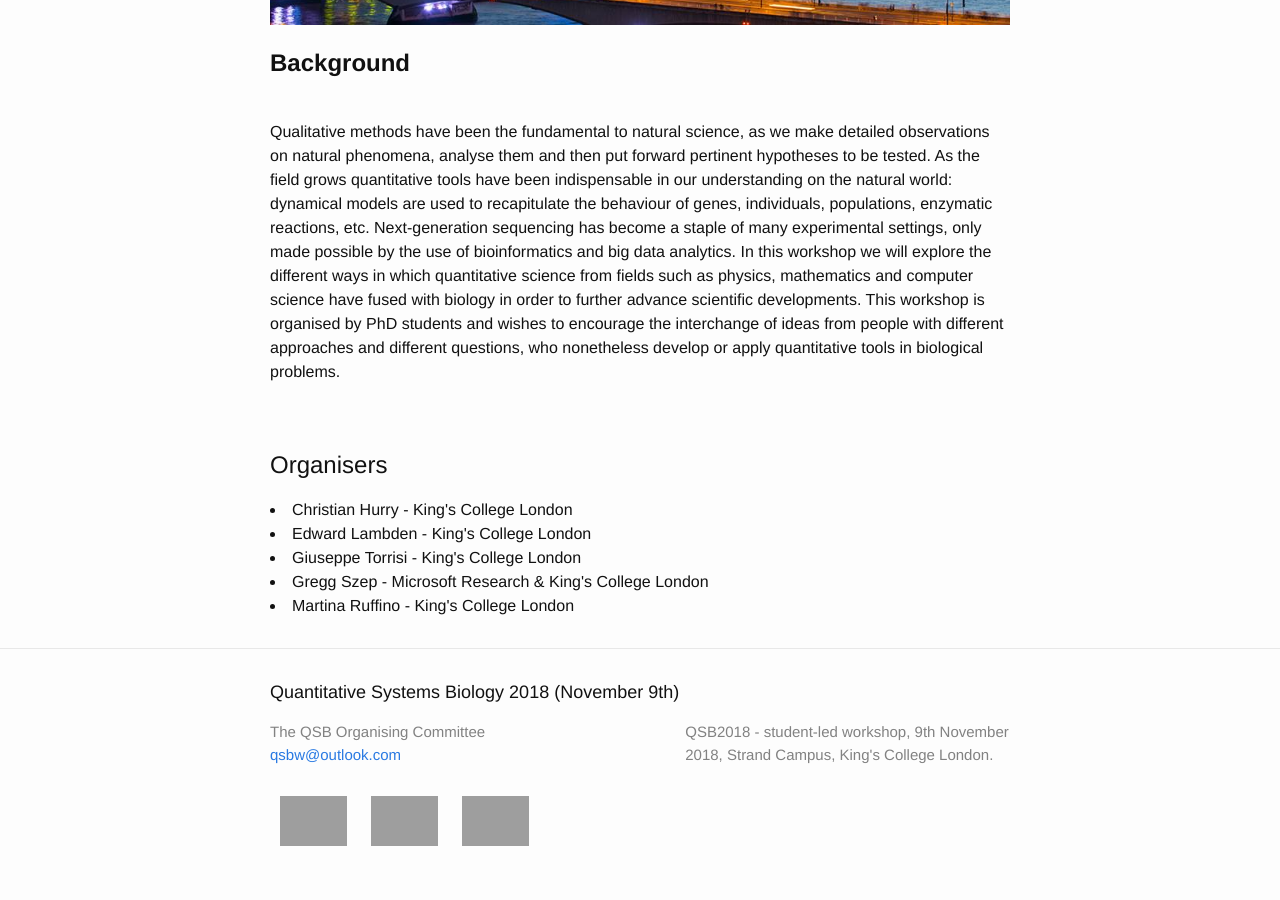
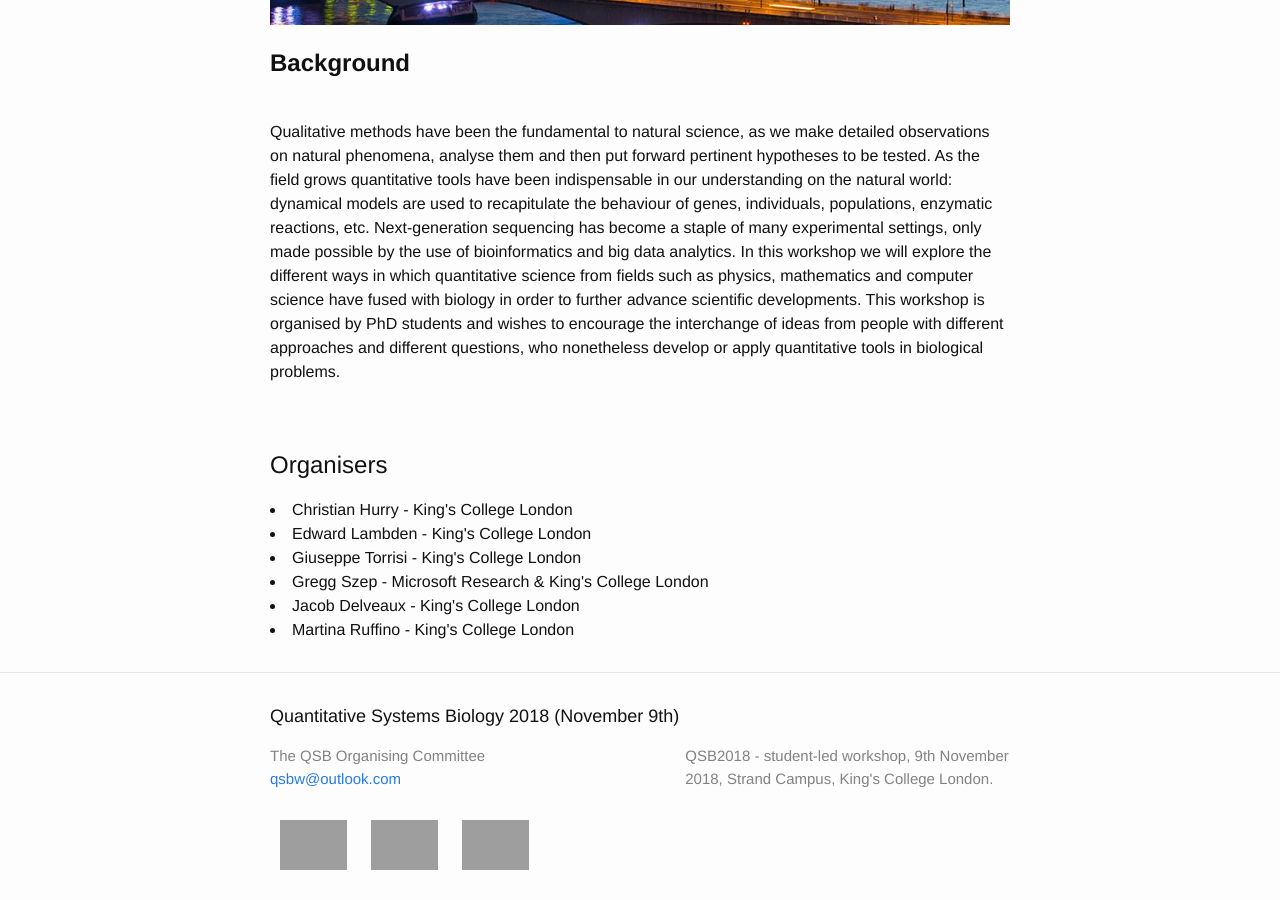
Before and after one commit to qsbworkshop/qsb2019, a Jekyll site: the page built from docs/index.md, in a window 1280 px wide and 900 px high, scrolled down 1347 px. Built offline with Jekyll 4.4.1, drawn with Linux system fonts in a browser that asks for light colours; before the commit the page ends 2223 px from its top, so only the background shows below that.

Commit message:
Update home.html

```diff
--- a/docs/_layouts/home.html
+++ b/docs/_layouts/home.html
@@ -28,4 +28,5 @@ layout: default
   <li>Edward Lambden - King's College London</li>
   <li>Giuseppe Torrisi - King's College London</li>
   <li>Gregg Szep - Microsoft Research & King's College London</li>
+  <li>Jacob Delveaux - King's College London</li>
   <li>Martina Ruffino - King's College London</li>
```
